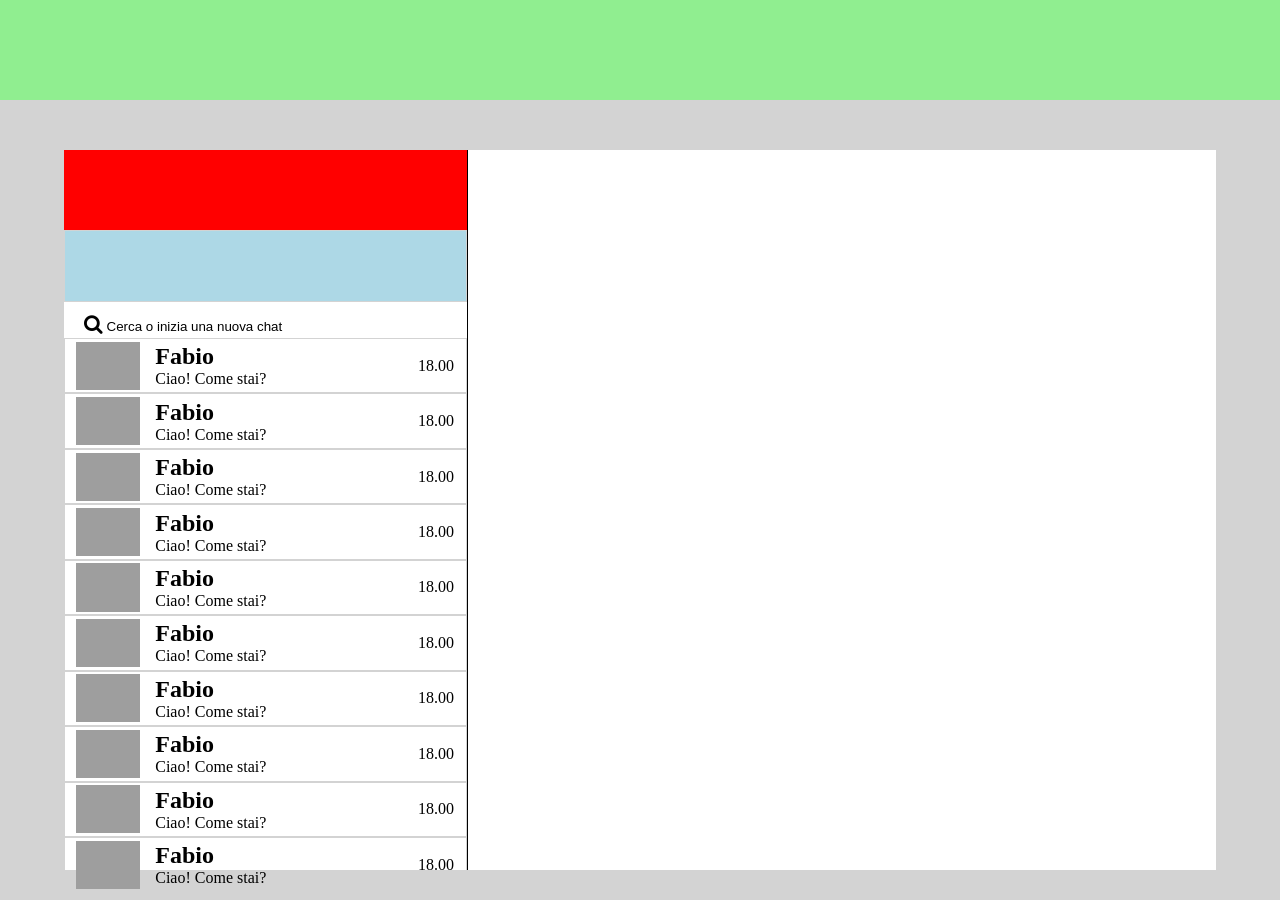
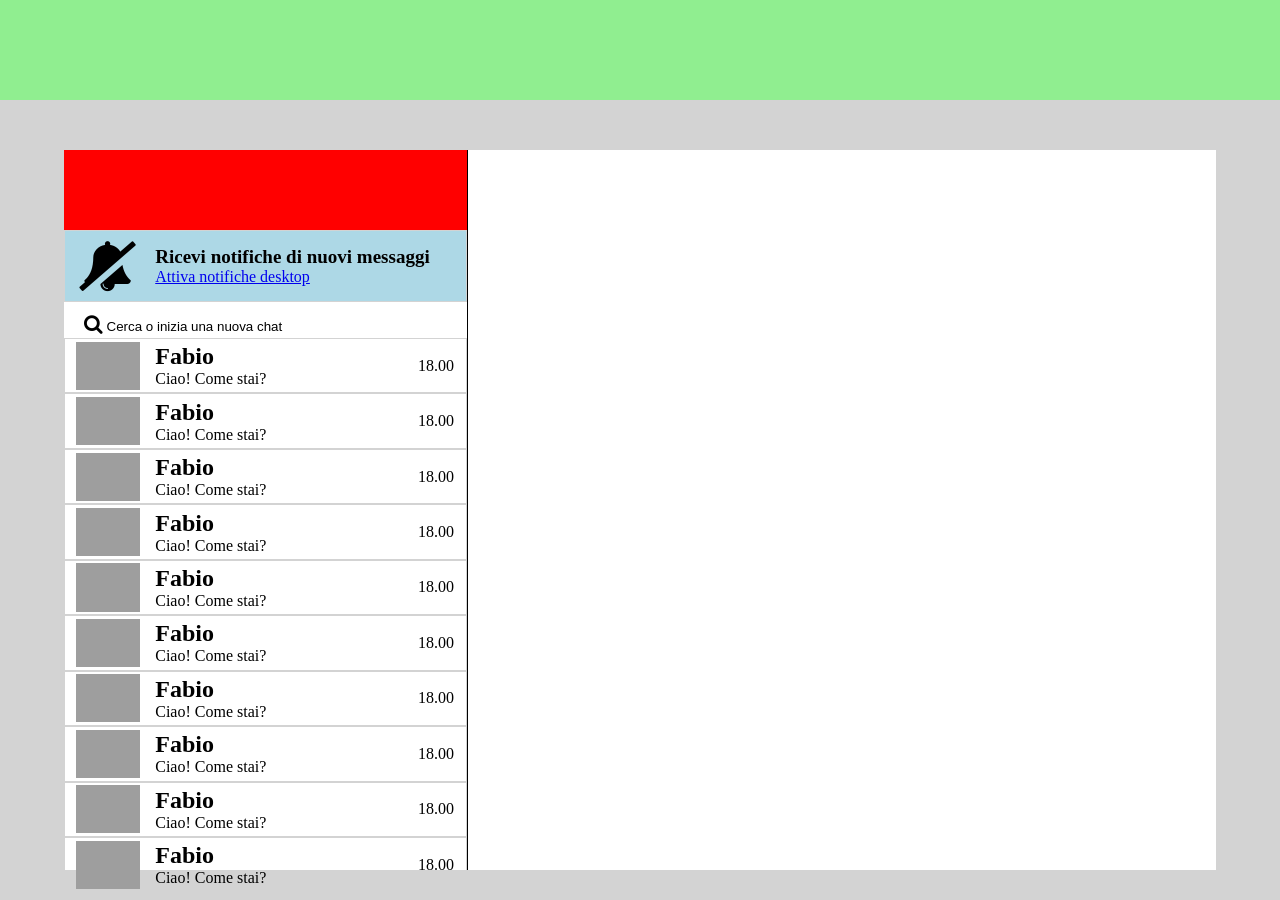
Before and after one commit to kevinpanacci/js-html-css-boolzap, a plain HTML site: page index.html in a window 1280 px wide. Drawn offline with nearby package versions, Linux system fonts and the light colour scheme; grey boxes are pictures that could not be loaded.

Commit message:
notifiche completato

```diff
--- a/css/style.css
+++ b/css/style.css
@@ -44,9 +44,35 @@
     width: 100%;
     background: red;
 }
+/* Silenzia notifiche */
 
 #notifiche {
     background: lightblue;
+}
+
+.campana-notifiche {
+    width: 20%;
+    height: 100%;
+    display: flex;
+    justify-content: center;
+    align-items: center;
+
+}
+
+.campana-notifiche i {
+    font-size: 50px;
+    padding-left: 5px;
+}
+
+.testo-notifiche {
+    display:flex;
+    flex-direction: column;
+    justify-content: center;
+    padding-left: 10px;
+}
+
+.testo-notifiche h2 {
+    font-size: 19px;
 }
 
 
--- a/index.html
+++ b/index.html
@@ -12,7 +12,15 @@
             <div class="container">
                 <div class="contatti">
                     <div class="profilo"></div>
-                    <div class="card" id="notifiche"></div>
+                    <div class="card" id="notifiche">
+                        <div class="campana-notifiche">
+                            <span><i class="fa fa-bell-slash"></i></span>
+                        </div>
+                        <div class="testo-notifiche">
+                            <h2>Ricevi notifiche di nuovi messaggi</h2>
+                            <a href="#">Attiva notifiche desktop</a>
+                        </div>
+                    </div>
                     <form class="chat-search">
                         <label><i class="fa fa-search"></i></label>
                         <input type="text" value="Cerca o inizia una nuova chat">
```
